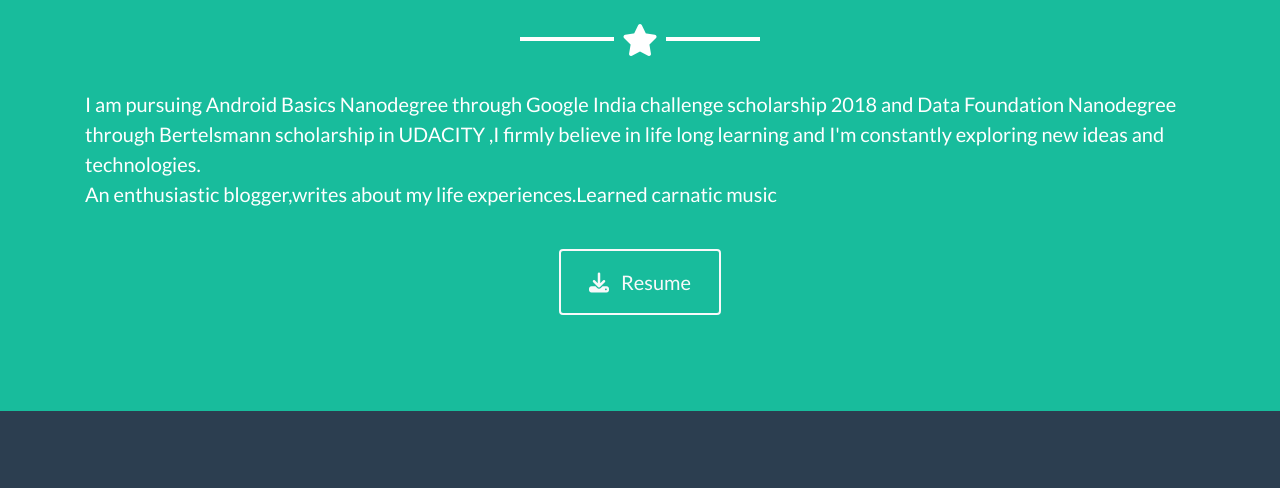
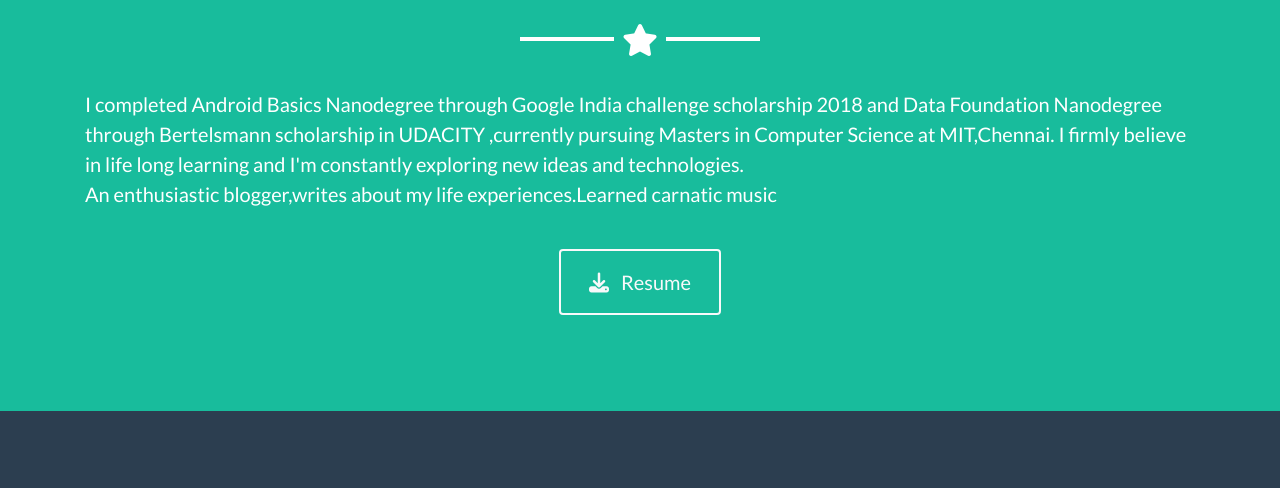
Before and after one commit to thirulak/thiru, a plain HTML site: page index.html in a window 1280 px wide. Shown: the part 1398-1886 px from the top of the page. Drawn offline with nearby package versions, Linux system fonts and the light colour scheme.

Commit message:
Update index.html

```diff
--- a/index.html
+++ b/index.html
@@ -95,8 +95,9 @@
       <hr class="star-light mb-5">
       <div class="row">
         <div class="col-12 mx-auto">
-          <p class="lead">I am pursuing Android Basics Nanodegree through Google India challenge scholarship 2018 and
-            Data Foundation Nanodegree through Bertelsmann scholarship in UDACITY ,I firmly believe in life long learning and I'm constantly exploring new ideas and technologies. <br> An
+          <p class="lead">I completed Android Basics Nanodegree through Google India challenge scholarship 2018 and
+            Data Foundation Nanodegree through Bertelsmann scholarship in UDACITY ,currently pursuing Masters in Computer Science at MIT,Chennai.
+            I firmly believe in life long learning and I'm constantly exploring new ideas and technologies. <br> An
             enthusiastic blogger,writes about my life experiences.Learned carnatic music </p>
         </div>
       </div>
```
